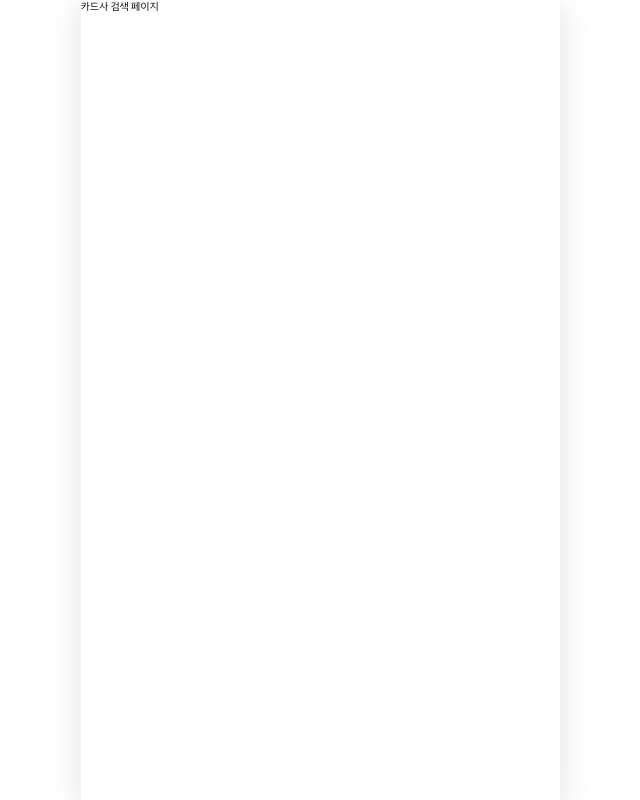
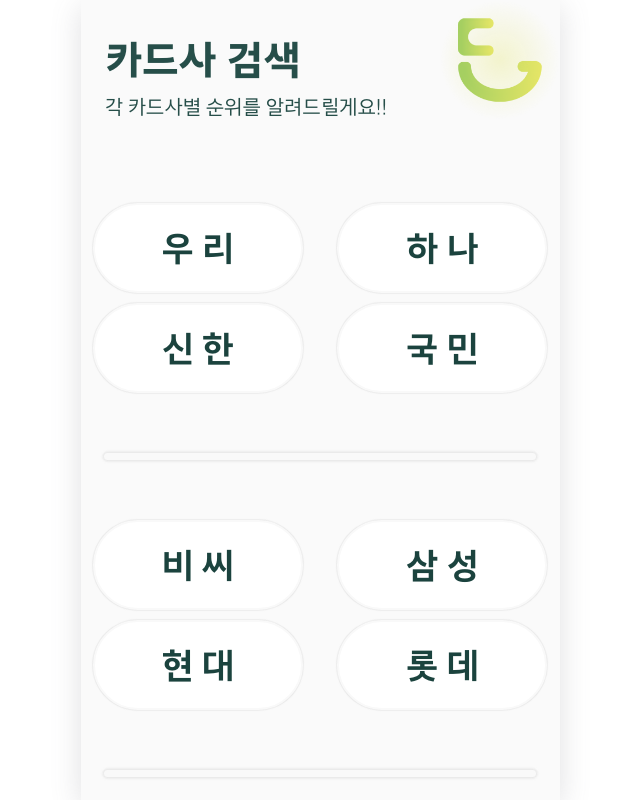
Before and after one commit to InKyungWoo/ttogka-web, a React (Create React App) app: page /search-card-company in a window 1280 px wide. Shown: the top 800 px of the page, without its empty margins (320-960 px from the left). Built offline with nearby package versions, Linux system fonts and the light colour scheme.

Commit message:
feat: 카드사 선택 페이지 구현

```diff
--- /dev/null
+++ b/src/components/CardButton.js
@@ -0,0 +1,31 @@
+import React, { useState } from 'react';
+import styled from 'styled-components';
+
+const StyledCardButton = styled.button`
+  width: 21rem;
+  height: 9rem;
+  border-radius: 100px;
+  background-color: ${({ clicked }) => (clicked ? '#A5CF61' : '#ffffff')};
+  padding: 2rem 4rem;
+  font-size: 3.5rem;
+  font-weight: bold;
+  color: ${({ clicked }) => (clicked ? '#ffffff' : '#1b433e')};
+  border: 2px solid #f9f9f9;
+  box-shadow:
+    0px 1px 1px rgba(206, 206, 206, 0.25),
+    0px -1px 1px rgba(206, 206, 206, 0.25),
+    1px 0px 1px rgba(206, 206, 206, 0.25),
+    -1px 0px 1px rgba(206, 206, 206, 0.25);
+`;
+
+function CardButton({ text }) {
+    const [clicked, setClicked] = useState(false);
+
+    return (
+      <StyledCardButton clicked={clicked} onClick={() => setClicked(!clicked)}>
+        {text}
+      </StyledCardButton>
+    );
+  }
+
+  export default CardButton;
--- a/src/pages/search/SearchCardCompany.js
+++ b/src/pages/search/SearchCardCompany.js
@@ -1,8 +1,120 @@
 /** 카드사 검색 페이지 */
-import React from "react";
+import React, { useState } from "react";
+import { useNavigate } from "react-router-dom";
+import styled from "styled-components";
+
+import logo_gra from "../../assets/images/logo_gra.png";
+import CardButton from "../../components/CardButton.js";
 
 const SearchCardCompany = () => {
-  return <div>카드사 검색 페이지</div>;
+  const navigate = useNavigate();
+
+  const [isClicked, setIsClicked] = useState(false);
+
+  const handleClick = () => {
+    setIsClicked(!isClicked);
+  }
+
+  return (
+    <Body>
+    <Container>
+      <Logo_gra src={logo_gra} />
+      <TextContainer>
+        <BoldText>카드사 검색</BoldText>
+        <NormalText>각 카드사별 순위를 알려드릴게요!!</NormalText>
+      </TextContainer>
+
+      <ButtonContainer>
+        <CardButton text="우 리" gridArea="1 / 1 / 2 / 2" onClick={handleClick} isClicked={isClicked} />
+        <CardButton text="하 나" gridArea="2 / 1 / 3 / 2" onClick={handleClick} isClicked={isClicked} />
+        <CardButton text="신 한" gridArea="3 / 1 / 4 / 2" onClick={handleClick} isClicked={isClicked} />
+        <CardButton text="국 민" gridArea="4 / 1 / 5 / 2" onClick={handleClick} isClicked={isClicked} />
+      </ButtonContainer>
+      <HrLine />
+      <ButtonContainer>
+        <CardButton text="비 씨" gridArea="1 / 2 / 2 / 3" onClick={handleClick} isClicked={isClicked} />
+        <CardButton text="삼 성" gridArea="2 / 2 / 3 / 3" onClick={handleClick} isClicked={isClicked} />
+        <CardButton text="현 대" gridArea="3 / 2 / 4 / 3" onClick={handleClick} isClicked={isClicked} />
+        <CardButton text="롯 데" gridArea="4 / 2 / 6 / 3" onClick={handleClick} isClicked={isClicked} />
+      </ButtonContainer>
+      <HrLine />
+      <ButtonContainer>
+        <CardButton text="수 협" gridArea="1 / 3 / 2 / 4" onClick={handleClick} isClicked={isClicked} />
+        <CardButton text="씨 티" gridArea="2 / 3 / 3 / 4" onClick={handleClick} isClicked={isClicked} />
+        <CardButton text="NH농협" gridArea="3 / 3 / 4 / 4" onClick={handleClick} isClicked={isClicked} />
+        <CardButton text="IBC기업" gridArea="4 / 3 / 6 / 4" onClick={handleClick} isClicked={isClicked} />
+      </ButtonContainer>
+
+      </Container>
+    </Body>
+  );
 };
 
 export default SearchCardCompany;
+
+const Body = styled.body`
+  background-color: #fafafa;
+  height: 100%;
+  margin: 0;
+  padding: 0;
+`;
+
+const Container = styled.div`
+  display: flex;
+  position: relative;
+  flex-direction: column; /* 컬럼 방향으로 배치 */
+`;
+
+const Logo_gra = styled.img`
+  position: absolute;
+  top: 0;
+  right: 0;
+  width: 25%;
+`;
+
+const TextContainer = styled.div`
+  flex: 1;
+  display: flex;
+  flex-direction: column;
+  justify-content: center;
+  width: 100%;
+  margin-top: 1rem;
+  padding: 5%;
+  color: #264E49;
+`;
+
+const BoldText = styled.div`
+  font-size: 4rem;
+  font-family: "Happiness-Sans-Title";
+  margin-bottom: 1rem;
+`;
+
+const NormalText = styled.div`
+  font-size: 2rem;
+`;
+
+const ButtonContainer = styled.div`
+  display: grid;
+  grid-template-columns: repeat(2, 1fr);
+  grid-template-rows: repeat(2, 1fr);
+  gap: 1rem;
+  margin-top: 6rem;
+  justify-items: center; /* 가로축 가운데 정렬 */
+  align-items: center; /* 세로축 가운데 정렬 */
+  width: 100%
+`;
+
+const HrLine = styled.hr`
+  width: 90%;
+  height: 0.7rem;
+  border: none;
+  background-color: #f9f9f9;
+  border-radius: 30px;
+  margin: auto;
+  margin-top: 6rem;
+  box-shadow:
+    0px 2px 2px rgba(206, 206, 206, 0.25),
+    0px -2px 2px rgba(206, 206, 206, 0.25),
+    2px 0px 2px rgba(206, 206, 206, 0.25),
+    -2px 0px 2px rgba(206, 206, 206, 0.25);
+`;
```
Also changed, not shown: src/assets/images/logo_gra.png (added), 1 other file (tests, documents, lock files or other folders).
